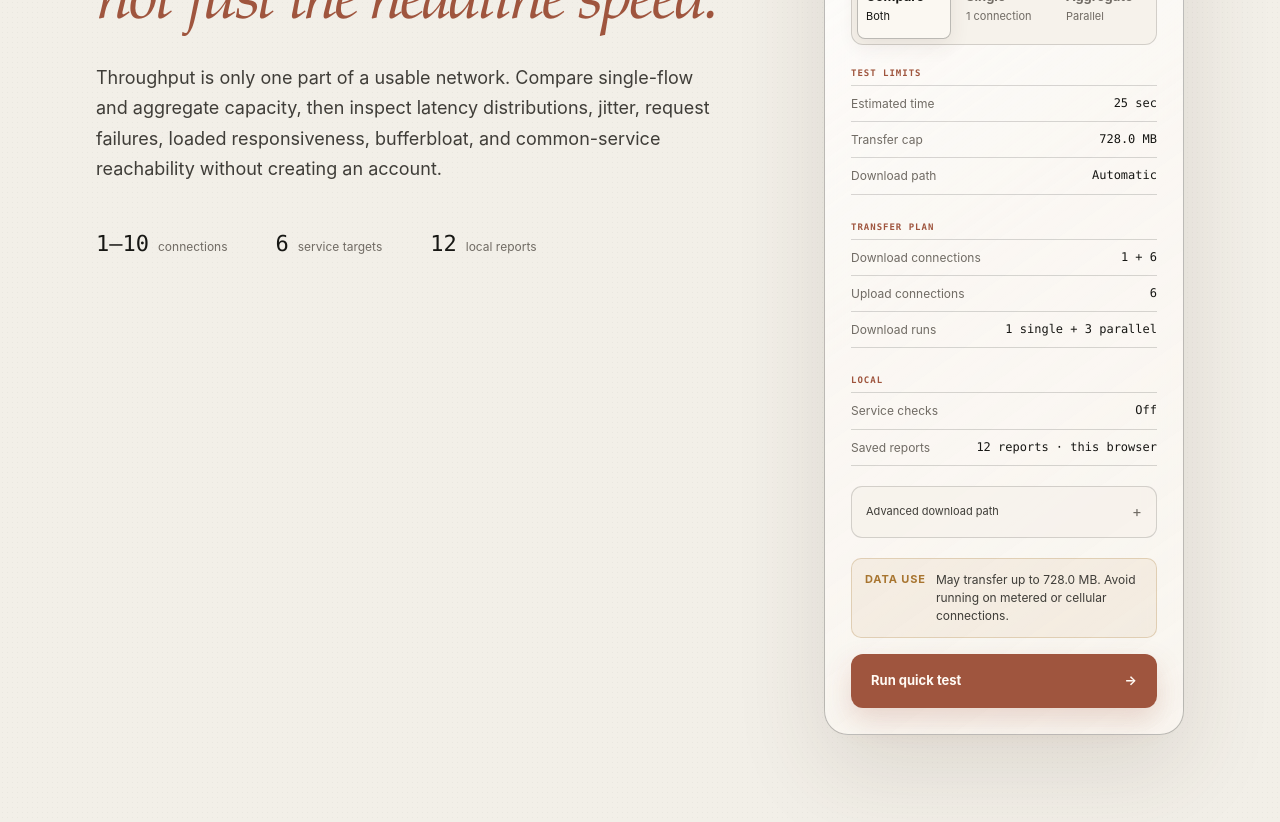
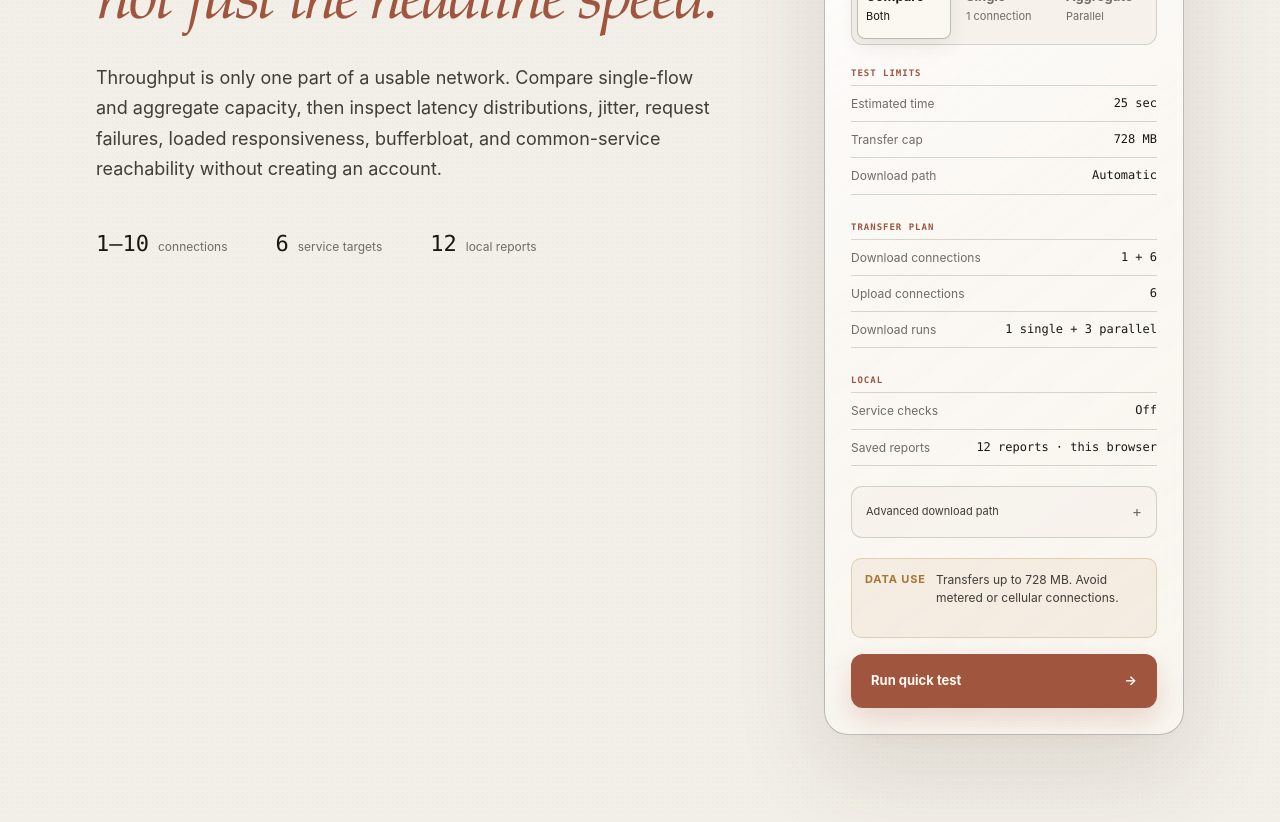
Before and after one commit to JohnnyZLi/Network-Diagnostics-Suite, a React (Vite) app: page / in a window 1280 px wide. Shown: the part 380-1202 px from the top of the page. Built offline with nearby package versions, Linux system fonts and the light colour scheme.

Commit message:
Tighten transfer cap and data use copy

```diff
--- a/src/components/TestControls.tsx
+++ b/src/components/TestControls.tsx
@@ -72,6 +72,10 @@ function compactEstimatedTime(value: string): string {
     .replace(/\s+seconds?$/i, " sec");
 }
 
+function compactTransferCap(bytes: number): string {
+  return formatBytes(bytes).replace(/\.0 (?=[A-Z]+$)/, " ");
+}
+
 export function TestControls({
   mode,
   transferMode,
@@ -87,6 +91,7 @@ export function TestControls({
   const plan = buildDiagnosticTestPlan(profileConfig, transferMode);
   const config = { ...profileConfig, estimatedTime: plan.estimatedTime };
   const transferCap = plan.transferCapBytes;
+  const transferCapLabel = compactTransferCap(transferCap);
   const confirmationMode: ConfirmedTestMode | null = mode === "quick" ? null : mode;
   const [acknowledgedCaps, setAcknowledgedCaps] = useState<ConfirmationRecord>(loadConfirmationRecord);
   const [rememberChoice, setRememberChoice] = useState(true);
@@ -178,7 +183,7 @@ export function TestControls({
           <div className="test-controls__summary-label">Test limits</div>
           <dl>
             <div><dt>Estimated time</dt><dd>{compactEstimatedTime(config.estimatedTime)}</dd></div>
-            <div><dt>Transfer cap</dt><dd>{formatBytes(transferCap)}</dd></div>
+            <div><dt>Transfer cap</dt><dd>{transferCapLabel}</dd></div>
             <div><dt>Download path</dt><dd className={downloadPath === "auto" ? "path-recommendation" : ""}>{DOWNLOAD_PATHS[downloadPath].name}</dd></div>
           </dl>
         </div>
@@ -223,7 +228,7 @@ export function TestControls({
 
       <div className={`data-use-note data-use-note--${mode}`}>
         <strong>Data use</strong>
-        <span>May transfer up to {formatBytes(transferCap)}. Avoid running on metered or cellular connections.</span>
+        <span>Transfers up to {transferCapLabel}. Avoid metered or cellular connections.</span>
       </div>
 
       {running ? (
@@ -262,7 +267,7 @@ export function TestControls({
           <span className="eyebrow">Confirm data use</span>
           <h2 className="jl-dialog__title" id="data-confirmation-dialog-title">Run the {config.name} test?</h2>
           <p className="jl-dialog__message" id="data-confirmation-dialog-description">
-            This test may transfer up to {formatBytes(transferCap)}. The selected {TRANSFER_MODES[transferMode].name.toLowerCase()} method determines which transfer stages run. Avoid running it on metered or cellular connections.
+            This test may transfer up to {transferCapLabel}. The selected {TRANSFER_MODES[transferMode].name.toLowerCase()} method determines which transfer stages run. Avoid running it on metered or cellular connections.
           </p>
           <label className="data-confirmation-dialog__remember">
             <input
```
